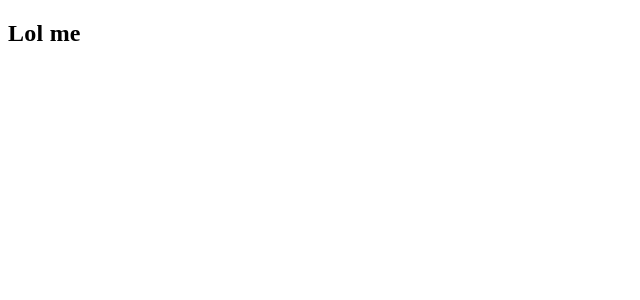
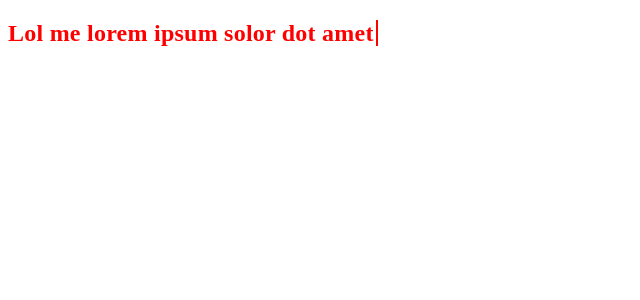
Before and after one commit to Sid200026/typing-effect, a React (Create React App) app: page / in a window 1280 px wide. Shown: the top 300 px of the page, without its empty margins (0-640 px from the left). Built offline with nearby package versions, Linux system fonts and the light colour scheme.

Commit message:
feat(): Delete text functionality

```diff
--- a/src/components/Typing.css
+++ b/src/components/Typing.css
@@ -1,6 +1,7 @@
 .typing-effect__typewriter span {
   overflow: hidden;
-  margin: 0 auto;
+  margin: 0 0;
+  padding: 0;
 }
 
 @keyframes typing {
@@ -17,3 +18,10 @@
     border-color: transparent;
   }
 }
+
+@keyframes stop-blink {
+  from,
+  to {
+    border-right: transparent;
+  }
+}
--- a/src/components/Typing.jsx
+++ b/src/components/Typing.jsx
@@ -3,6 +3,7 @@ import PropTypes from "prop-types";
 import "./Typing.css";
 
 /**
+ * @function Typing
  * A UI Component to render typing-effect
  *
  * @param {string || array} text
@@ -25,7 +26,14 @@ import "./Typing.css";
  *  Color of the cursor
  * @param {number} cursorPadding
  *  Distance between last word and cursor
- *
+ * @param {boolean} shouldDelete
+ *  Should display delete animation
+ * @param {number} deleteSpeed
+ *  Delete speed in milliseconds
+ * @param {number} blinkingSpeed
+ *  Blinking speed of cursor in milliseconds
+ * @param {boolean || number} disableBlinkingOnEnd
+ *  Disable blinking on end or wait for a few blinks
  */
 const Typing = (props) => {
   const {
@@ -39,26 +47,33 @@ const Typing = (props) => {
     cursorThickness,
     cursorColor,
     cursorPadding,
+    shouldDelete,
+    deleteSpeed,
+    blinkingSpeed,
+    disableBlinkingOnEnd,
   } = props;
 
   let firstText = "";
   if (Array.isArray(text)) {
+    // Checks if array of text is passed
     if (text.length === 0) {
+      // If array is empty either ignore or throw error
       if (!suppressEmptyArray) {
         throw new Error("Text Array cannot be empty");
       } else {
         if (suppressEmptyArray && ignoreInitialDelay) {
+          // Cannot suppressEmptyArray and ignoreInitialDelay
           throw new Error(
             "suppressEmptyArray and ignoreInitialDelay cannot be both true"
           );
         }
-        firstText = "";
+        firstText = ""; // If suppressEmptyArray is set
       }
     } else {
-      firstText = text[0];
+      firstText = text[0]; // Choose the first text in the array
     }
   } else {
-    firstText = text;
+    firstText = text; // If a string is passed
   }
 
   /******************* INITIAL CONFIGURATION *******************/
@@ -66,9 +81,11 @@ const Typing = (props) => {
     index: 0,
     text: firstText,
     length: ignoreInitialDelay ? 1 : 0,
+    isDeleting: false,
   };
 
   const [currentText, setCurrentText] = useState(initialState);
+  const [isComplete, setIsComplete] = useState(false);
 
   const timer = useRef(null);
 
@@ -82,43 +99,109 @@ const Typing = (props) => {
     }
   };
 
+  // React Callback function used to update the rendered text
   const updateText = useCallback(() => {
     const currentTextContent = currentText.text;
     const currentTextLength = currentText.length;
+    const currentIndex = currentText.index;
+
     if (currentTextContent.length === currentTextLength) {
+      // Check if end of text has been reached
       if (Array.isArray(text)) {
-        const currentIndex = currentText.index;
+        // If array go for the next text
         if (currentIndex >= text.length - 1) {
+          // If it was the last text in the array
+          setIsComplete(true);
           unmountTimer();
           return false;
         } else {
-          setCurrentText({
-            index: currentIndex + 1,
-            text: text[currentIndex + 1],
-            length: ignoreInitialDelay ? 1 : 0,
-          });
+          if (shouldDelete) {
+            // If shouldDelete is true, start deleting characters
+            setCurrentText({
+              ...currentText,
+              length: currentTextLength - 1,
+              isDeleting: true,
+            }); // Start decrementing the length
+          } else {
+            setCurrentText({
+              index: currentIndex + 1,
+              text: text[currentIndex + 1],
+              length: ignoreInitialDelay ? 1 : 0,
+              isDeleting: false,
+            });
+          }
           return true;
         }
       } else {
+        // If for a string, the entire text is covered unmount timer
+        setIsComplete(true);
+        unmountTimer();
         return false;
       }
-    } else {
-      setCurrentText({ ...currentText, length: currentTextLength + 1 });
+    }
+    if (currentTextLength === 0 && currentText.isDeleting) {
+      // Entire text has been deleted then switch to the next text
+      setCurrentText({
+        index: currentIndex + 1,
+        text: text[currentIndex + 1],
+        length: ignoreInitialDelay ? 1 : 0,
+        isDeleting: false,
+      });
       return true;
     }
-  }, [currentText, text, ignoreInitialDelay]);
+    if (currentText.isDeleting) {
+      setCurrentText({ ...currentText, length: currentTextLength - 1 }); // Decrement the length in other case
+    } else {
+      setCurrentText({ ...currentText, length: currentTextLength + 1 }); // Increment the length in other case
+    }
+    return true;
+  }, [currentText, text, shouldDelete, ignoreInitialDelay]);
+
+  // Decide whether to set delete speed or type speed
+  const setTimeOutSpeed = currentText.isDeleting ? deleteSpeed : typeSpeed;
 
   useEffect(() => {
-    timer.current = setTimeout(updateText, typeSpeed);
+    timer.current = setTimeout(updateText, setTimeOutSpeed);
     return unmountTimer;
-  }, [updateText, typeSpeed]);
+  }, [updateText, setTimeOutSpeed]);
 
   const stringToRender = currentText.text.substr(0, currentText.length); // Slice a portion of the string
 
   /******************* STYLE CONFIGURATION *******************/
-  const animationStyleConfig = `typing ${
-    typeSpeed / 1000
-  }s steps(20, end), blink 1s steps(1) infinite`;
+
+  let animationStyleConfig = "";
+
+  if (isComplete) {
+    if (typeof disableBlinkingOnEnd === "boolean") {
+      // Check if a boolean value is passed
+      if (disableBlinkingOnEnd) {
+        // Disable blinking right away
+        animationStyleConfig = `typing ${
+          typeSpeed / 1000
+        }s steps(20, end), stop-blink ${
+          blinkingSpeed / 1000
+        }s steps(1) infinite`;
+      } else {
+        // Do not disable blinking
+        animationStyleConfig = `typing ${
+          typeSpeed / 1000
+        }s steps(20, end), blink ${blinkingSpeed / 1000}s steps(1) infinite`;
+      }
+    } else {
+      // Blink for some time and then stop
+      animationStyleConfig = `blink ${
+        blinkingSpeed / 1000
+      }s steps(1) infinite, stop-blink ${blinkingSpeed / 1000}s ${
+        (disableBlinkingOnEnd * blinkingSpeed) / 1000
+      }s steps(1) infinite
+      `;
+    }
+  } else {
+    // Animation is ongoing. Continue blinking
+    animationStyleConfig = `typing ${typeSpeed / 1000}s steps(20, end), blink ${
+      blinkingSpeed / 1000
+    }s steps(1) infinite`;
+  }
 
   const letterSpacingStyleConfig = `${letterSpacing}em`;
 
@@ -126,7 +209,7 @@ const Typing = (props) => {
 
   const paddingRightStyleConfig = `${cursorPadding}em`;
 
-  // Create a React element based on the html element supplied by the user
+  // Create a React element based on the html element or React Component supplied by the user
   const reactElement = createElement(
     htmlElement,
     {
@@ -158,12 +241,16 @@ Typing.propTypes = {
   typeSpeed: PropTypes.number,
   suppressEmptyArray: PropTypes.bool,
   ignoreInitialDelay: PropTypes.bool,
-  element: PropTypes.oneOf([PropTypes.string, PropTypes.element]),
+  element: PropTypes.oneOfType([PropTypes.string, PropTypes.element]),
   styleClass: PropTypes.string,
   letterSpacing: PropTypes.number,
   cursorThickness: PropTypes.number,
   cursorColor: PropTypes.string,
   cursorPadding: PropTypes.number,
+  deleteSpeed: PropTypes.number,
+  shouldDelete: PropTypes.bool,
+  blinkingSpeed: PropTypes.number,
+  disableBlinkingOnEnd: PropTypes.oneOfType([PropTypes.bool, PropTypes.number]),
 };
 
 Typing.defaultProps = {
@@ -176,6 +263,10 @@ Typing.defaultProps = {
   cursorThickness: 0.15,
   cursorColor: "black",
   cursorPadding: 0.1,
+  shouldDelete: true,
+  deleteSpeed: 30,
+  blinkingSpeed: 1000,
+  disableBlinkingOnEnd: 3,
 };
 
 export { Typing };
--- /dev/null
+++ b/src/container/App.css
@@ -0,0 +1,3 @@
+.special_class {
+  color: red;
+}
--- a/src/container/App.jsx
+++ b/src/container/App.jsx
@@ -1,18 +1,30 @@
 import React from "react";
 import { Typing } from "../components/Typing.jsx";
+import "./App.css";
+
+// Demo Code to use Typing Component
 
 const App = () => {
   return (
+    <>
       <Typing
-      text={["lorem ipsum solor dot amet", "Lol me"]}
-      typeSpeed={50}
+        text={[
+          "lorem ipsum solor dot amet",
+          "Lol me lorem ipsum solor dot amet",
+        ]}
+        typeSpeed={10}
         ignoreInitialDelay={false}
         suppressEmptyArray
         element="h2"
-      styleClass="lolme"
+        styleClass="special_class"
         letterSpacing={0.01}
         cursorThickness={0.12}
+        cursorColor="red"
+        deleteSpeed={10}
+        blinkingSpeed={1000}
+        disableBlinkingOnEnd={5}
       />
+    </>
   );
 };
 
```
Lines whose indentation alone changed are shown as unchanged.
